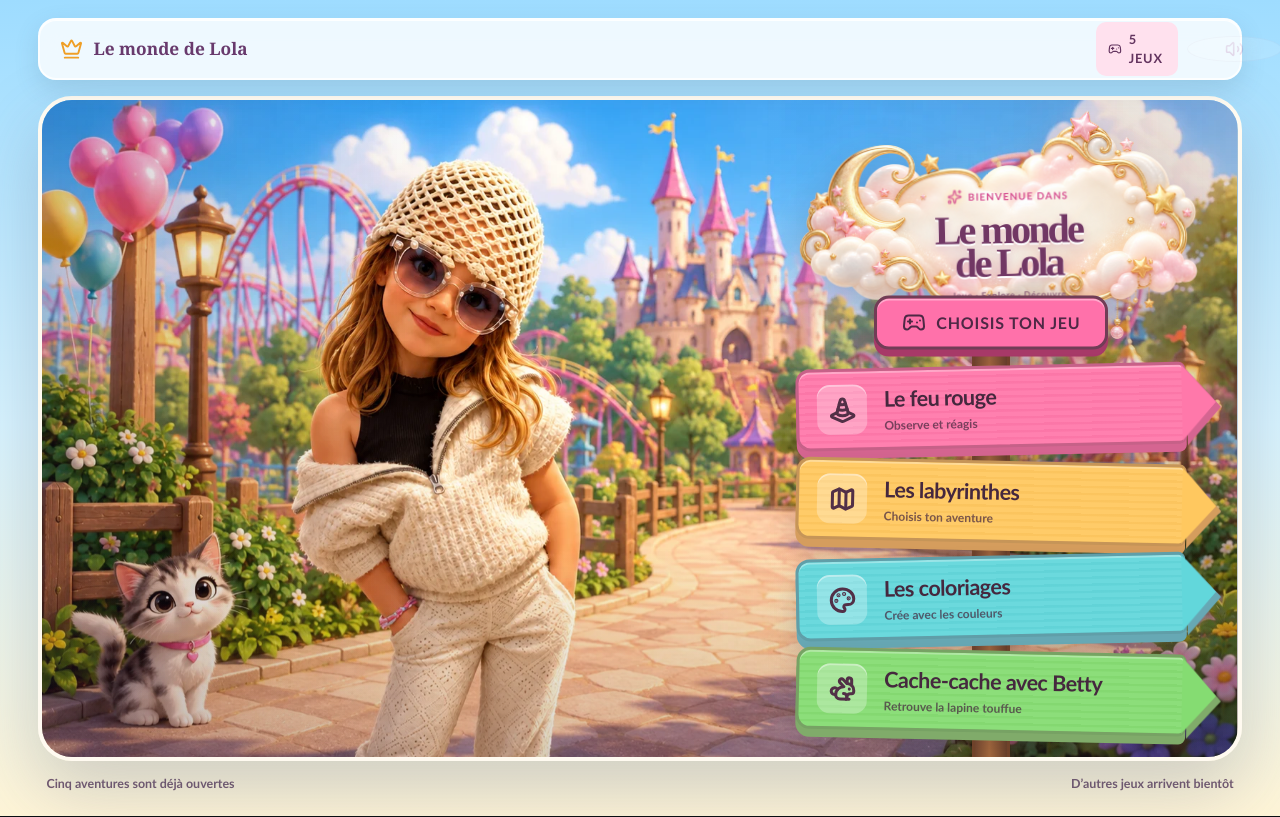
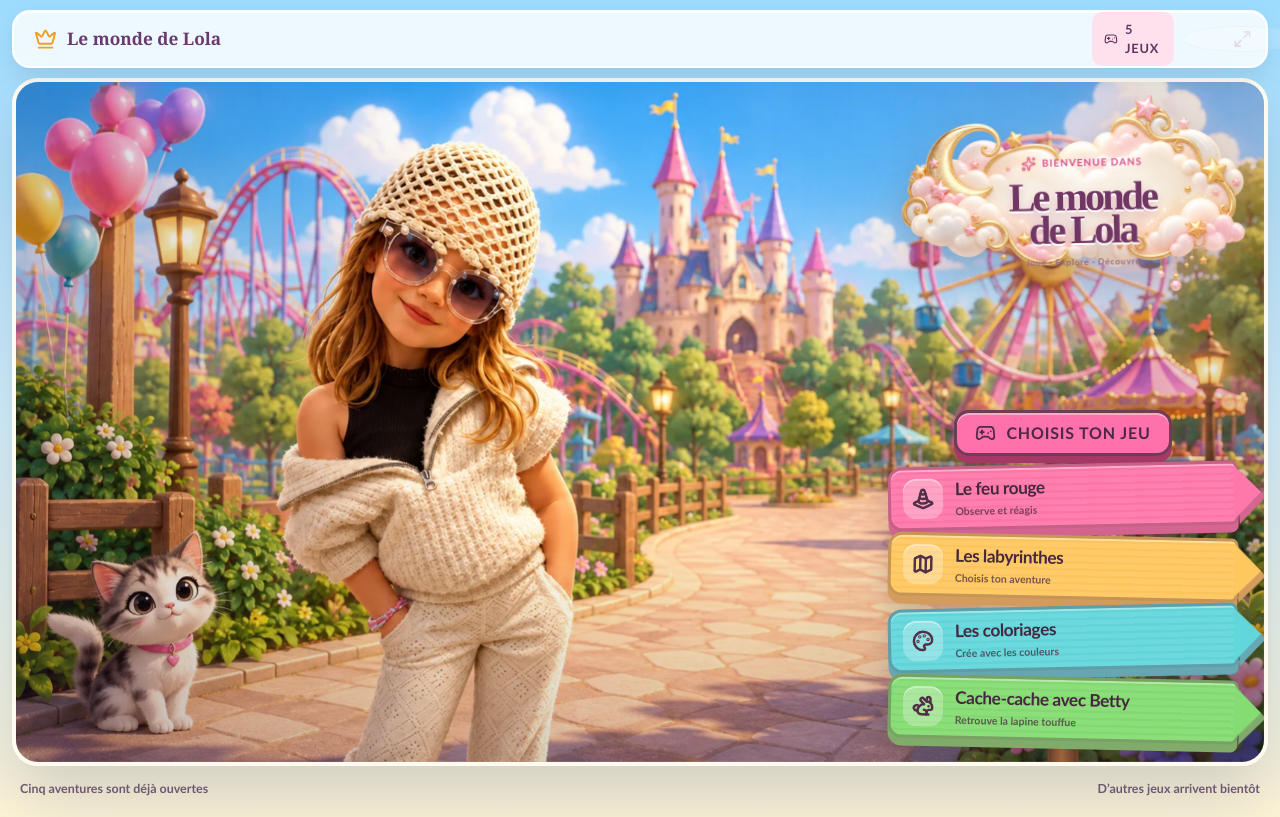
Before and after one commit to Sta2f/jeulola, a React (Vite) app: page / in a window 1280 px wide. Built offline with nearby package versions, Linux system fonts and the light colour scheme.

Commit message:
Fix iPad layouts and add fullscreen mode

```diff
--- a/app/globals.css
+++ b/app/globals.css
@@ -50,7 +50,8 @@ button { font: inherit; }
 .game-count { display: flex; align-items: center; gap: 7px; padding: 8px 12px; border-radius: 10px; color: #63345f; background: #ffe1ee; font-size: .8rem; font-weight: 800; letter-spacing: .06em; text-transform: uppercase; }
 .game-count svg { width: 17px; }
 .home-nav-actions { display: flex; align-items: center; gap: 9px; }
-.home-sound-toggle { width: 38px; height: 38px; border-radius: 10px; }
+.home-sound-toggle,.home-fullscreen-toggle { width: 38px; height: 38px; border-radius: 10px; }
+.fullscreen-tip { position: fixed; z-index: 60; right: max(16px,env(safe-area-inset-right)); bottom: max(16px,env(safe-area-inset-bottom)); width: min(390px,calc(100% - 32px)); padding: 13px 16px; border: 2px solid rgba(255,255,255,.9); border-radius: 15px; color: #63365f; background: rgba(255,240,249,.97); box-shadow: 0 15px 40px rgba(76,42,74,.24); font-size: .82rem; font-weight: 800; line-height: 1.4; }
 .park-hero { position: relative; width: min(1480px,100%); min-height: min(770px,calc(100svh - 135px)); margin: 0 auto; overflow: hidden; border: 4px solid #fffaf0; border-radius: 34px; box-shadow: 0 28px 70px rgba(74,82,115,.25),inset 0 0 0 2px rgba(89,55,100,.08); isolation: isolate; }
 .park-hero > img { position: absolute; inset: 0; z-index: -3; width: 100%; height: 100%; object-fit: cover; object-position: center; animation: banner-arrive 1.2s cubic-bezier(.2,.8,.2,1) both; }
 .park-vignette { position: absolute; inset: 0; z-index: -2; background: linear-gradient(90deg,rgba(61,33,61,.2),transparent 34%,transparent 60%,rgba(65,33,63,.13)),linear-gradient(0deg,rgba(45,28,50,.18),transparent 32%); pointer-events: none; }
@@ -421,7 +422,7 @@ button { font: inherit; }
 @keyframes complete-arrive { from { opacity: 0; transform: translate(-50%,-50%) scale(.7) rotate(-3deg); } }
 @keyframes magic-paint-flow { 0%,100% { background-position: 0 50%; } 50% { background-position: 100% 50%; } }
 
-@media (max-width: 1180px) {
+@media (max-width: 1400px), (hover: none) and (pointer: coarse) and (min-width: 701px) {
   .coloring-page { padding-bottom: 190px; }
   .coloring-workshop { grid-template-columns: minmax(0,1fr); }
   .drawing-picker { min-width: 0; overflow: hidden; }
@@ -534,7 +535,7 @@ button { font: inherit; }
 @keyframes betty-peek { 50% { transform: translateY(-9px) rotate(2deg); } }
 @keyframes betty-confetti-fall { to { transform: translateY(900px) rotate(var(--spin)); } }
 
-@media (max-width: 1180px) {
+@media (max-width: 1400px), (hover: none) and (pointer: coarse) and (min-width: 701px) {
   .betty-header { grid-template-columns: auto 1fr auto; min-height: 68px; padding: 8px 12px; }.betty-header p { display: none; }.betty-header h1 { font-size: 1.15rem; }
   .betty-intro { grid-template-columns: minmax(250px,.8fr) 1.2fr; min-height: calc(100svh - 68px); gap: 25px; padding: 24px 0 32px; }.betty-intro-art { min-height: 450px; }.betty-intro-copy h2 { font-size: clamp(2.4rem,6vw,4rem); }
   .betty-game { grid-template-columns: minmax(190px,270px) minmax(300px,480px); min-height: calc(100svh - 68px); gap: 25px; padding: 18px 0 28px; }.betty-panel h2 { font-size: 2.5rem; }.betty-panel > p { font-size: .88rem; }.betty-hearts { grid-template-columns: repeat(5,27px); margin: 15px 0; }.betty-hearts svg { width: 23px; }.betty-scene { border-width: 4px; border-radius: 24px; }
@@ -622,7 +623,7 @@ button { font: inherit; }
 @keyframes bone-celebration-zoom { 0% { opacity: 0; transform: scale(.18) rotate(-7deg); } 35% { opacity: 1; transform: scale(.72) rotate(3deg); } 75% { transform: scale(.92) rotate(-2deg); } 100% { opacity: 0; transform: scale(1.08) translateY(5%); } }
 @keyframes bone-celebration-copy { 0%,18% { opacity: 0; transform: translateY(15px) scale(.8); } 35%,78% { opacity: 1; transform: none; } 100% { opacity: 0; transform: translateY(-10px); } }
 
-@media (max-width: 1050px) and (orientation: portrait) {
+@media (max-width: 1400px) and (orientation: portrait), (hover: none) and (pointer: coarse) and (min-width: 701px) and (orientation: portrait) {
   .eclair-layout { grid-template-columns: 1fr; width: min(920px,calc(100% - 28px)); }
   .eclair-story { display: grid; grid-template-columns: 1fr minmax(220px,300px); gap: 8px 24px; align-items: end; }
   .expert-mark,.eclair-story h2,.eclair-story > p:first-of-type { grid-column: 1; }
@@ -675,10 +676,10 @@ button { font: inherit; }
 }
 
 /* Tablet tuning: keep the games large enough to play without clipping the controls. */
-@media (min-width: 701px) and (max-width: 1180px) {
+@media (min-width: 701px) and (max-width: 1400px), (hover: none) and (pointer: coarse) and (min-width: 701px) {
   .games-home { overflow-x: hidden; overflow-y: auto; padding: 10px 12px 18px; }
   .home-nav { min-height: 54px; margin-bottom: 10px; }
-  .park-hero { min-height: max(620px,calc(100dvh - 112px)); border-radius: 26px; }
+  .park-hero { min-height: max(660px,calc(100dvh - 112px)); border-radius: 26px; }
   .welcome-board { top: 8px; right: 14px; width: min(350px,38vw); }
   .signpost { top: auto; right: 26px; bottom: 22px; width: min(350px,38vw); gap: 7px; transform: none; }
   .signpost-top { min-height: 45px; margin-bottom: 1px; padding: 8px 18px; }
@@ -732,10 +733,11 @@ button { font: inherit; }
   .betty-panel > p { margin: 8px 0; }
 }
 
-@media (min-width: 701px) and (max-width: 1180px) and (orientation: landscape) {
+@media (min-width: 701px) and (max-width: 1400px) and (orientation: landscape), (hover: none) and (pointer: coarse) and (min-width: 701px) and (orientation: landscape) {
   .simulation { grid-template-columns: minmax(230px,.75fr) minmax(350px,1.25fr); }
   .maze-layout { grid-template-columns: minmax(205px,.4fr) minmax(0,1.6fr); align-items: center; }
   .maze-stage { min-width: 0; }
+  .maze-board { width: min(100%,calc(122dvh - 195px)); margin-inline: auto; }
   .eclair-header { min-height: 70px; padding: 9px 16px; }
   .eclair-layout { grid-template-columns: minmax(220px,.42fr) minmax(0,1.58fr); gap: 22px; width: min(1100px,calc(100% - 24px)); min-height: calc(100dvh - 70px); padding: 15px 0 22px; }
   .eclair-story h2 { font-size: clamp(2rem,4.2vw,3.2rem); }
@@ -748,7 +750,7 @@ button { font: inherit; }
   .eclair-board { border-radius: 18px; }
 }
 
-@media (min-width: 701px) and (max-width: 900px) and (orientation: portrait) {
+@media (min-width: 701px) and (max-width: 1400px) and (orientation: portrait), (hover: none) and (pointer: coarse) and (min-width: 701px) and (orientation: portrait) {
   .welcome-board { width: min(360px,50vw); }
   .signpost { width: min(350px,47vw); }
   .maze-page { overflow-y: auto; }
@@ -756,6 +758,9 @@ button { font: inherit; }
   .maze-story { display: grid; grid-template-columns: 1fr auto; }
   .maze-board { width: min(100%,690px); margin-inline: auto; }
   .betty-game { grid-template-columns: minmax(190px,255px) minmax(300px,430px); }
+  .simulation { grid-template-columns: 1fr; gap: 24px; }
+  .maze-menu-content { grid-template-columns: 1fr; min-height: auto; padding: 15px 0 25px; }
+  .maze-adventure { height: 350px; min-height: 350px; }
 }
 
 @media (prefers-reduced-motion: reduce) {
--- a/app/page.tsx
+++ b/app/page.tsx
@@ -1,5 +1,5 @@
 import { useEffect, useState } from 'react';
-import { ChevronLeft, Crown, Dog, Gamepad2, Map, Palette, Rabbit, Sparkles, TrafficCone, Volume2, VolumeX } from 'lucide-react';
+import { ChevronLeft, Crown, Dog, Gamepad2, Map, Maximize2, Minimize2, Palette, Rabbit, Sparkles, TrafficCone, Volume2, VolumeX } from 'lucide-react';
 import { TrafficLightGame } from './TrafficLightGame';
 import { MazeGame } from './MazeGame';
 import { ColoringGame } from './ColoringGame';
@@ -11,6 +11,8 @@ type GameScreen = 'home' | 'traffic' | 'maze-menu' | 'maze' | 'coloring' | 'ecla
 
 export default function Home() {
   const [screen, setScreen] = useState<GameScreen>('home');
+  const [isFullscreen, setIsFullscreen] = useState(false);
+  const [fullscreenTip, setFullscreenTip] = useState(false);
   const { soundOn, startAudio, stopAudio, toggleSound } = useGameAudio('home');
 
   useEffect(() => {
@@ -18,6 +20,40 @@ export default function Home() {
   }, [screen, stopAudio]);
 
   useEffect(() => preloadFileMusic(), []);
+
+  useEffect(() => {
+    const updateFullscreen = () => {
+      const webkitDocument = document as Document & { webkitFullscreenElement?: Element | null };
+      setIsFullscreen(Boolean(document.fullscreenElement ?? webkitDocument.webkitFullscreenElement));
+    };
+    document.addEventListener('fullscreenchange', updateFullscreen);
+    document.addEventListener('webkitfullscreenchange', updateFullscreen);
+    return () => {
+      document.removeEventListener('fullscreenchange', updateFullscreen);
+      document.removeEventListener('webkitfullscreenchange', updateFullscreen);
+    };
+  }, []);
+
+  const toggleFullscreen = async () => {
+    const webkitDocument = document as Document & { webkitFullscreenElement?: Element | null; webkitExitFullscreen?: () => Promise<void> | void };
+    const root = document.documentElement as HTMLElement & { webkitRequestFullscreen?: () => Promise<void> | void };
+    try {
+      if (document.fullscreenElement ?? webkitDocument.webkitFullscreenElement) {
+        if (document.exitFullscreen) await document.exitFullscreen();
+        else await webkitDocument.webkitExitFullscreen?.();
+      } else if (root.requestFullscreen) {
+        await root.requestFullscreen();
+      } else if (root.webkitRequestFullscreen) {
+        await root.webkitRequestFullscreen();
+      } else {
+        setFullscreenTip(true);
+        window.setTimeout(() => setFullscreenTip(false), 6500);
+      }
+    } catch {
+      setFullscreenTip(true);
+      window.setTimeout(() => setFullscreenTip(false), 6500);
+    }
+  };
 
   if (screen === 'traffic') return <TrafficLightGame onBack={() => setScreen('home')} />;
   if (screen === 'maze-menu') return <MazeMenu onBack={() => setScreen('home')} onPrincess={() => { startFileMusic('forest'); setScreen('maze'); }} onEclair={() => { startFileMusic('dog'); setScreen('eclair-maze'); }} />;
@@ -30,8 +66,10 @@ export default function Home() {
     <main className="games-home" onPointerDownCapture={startAudio}>
       <nav className="home-nav" aria-label="Navigation principale">
         <a className="home-brand" href="#games" aria-label="Le monde de Lola — accueil"><Crown /><span>Le monde de Lola</span></a>
-        <div className="home-nav-actions"><span className="game-count"><Gamepad2 /> 5 jeux</span><button className="game-sound-toggle light home-sound-toggle" onClick={toggleSound} aria-label={soundOn ? 'Couper la musique d’accueil' : 'Activer la musique d’accueil'}>{soundOn ? <Volume2 /> : <VolumeX />}</button></div>
+        <div className="home-nav-actions"><span className="game-count"><Gamepad2 /> 5 jeux</span><button className="game-sound-toggle light home-fullscreen-toggle" onClick={toggleFullscreen} aria-label={isFullscreen ? 'Quitter le plein écran' : 'Passer en plein écran'}>{isFullscreen ? <Minimize2 /> : <Maximize2 />}</button><button className="game-sound-toggle light home-sound-toggle" onClick={toggleSound} aria-label={soundOn ? 'Couper la musique d’accueil' : 'Activer la musique d’accueil'}>{soundOn ? <Volume2 /> : <VolumeX />}</button></div>
       </nav>
+
+      {fullscreenTip && <output className="fullscreen-tip">Sur iPad : touche Partager, puis « Sur l’écran d’accueil » pour jouer comme dans une app.</output>}
 
       <section className="park-hero" id="games" aria-label="Choisir un jeu">
         {/* oxlint-disable-next-line next/no-img-element -- Vite app with a project-local generated banner. */}
--- a/app/useGameAudio.ts
+++ b/app/useGameAudio.ts
@@ -13,19 +13,22 @@ const MUSIC_NOTES: Record<MusicTheme, number[]> = {
   home: [261.63, 329.63, 392, 523.25],
 };
 const FILE_MUSIC: Partial<Record<MusicTheme, { src: string; volume: number }>> = {
-  forest: { src: '/assets/audio/glowing-maze-path.mp3', volume: .34 },
-  dog: { src: '/assets/audio/the-lost-path-found.mp3', volume: .32 },
-  coloring: { src: '/assets/audio/colorful-quiet-time.mp3', volume: .3 },
-  hide: { src: '/assets/audio/tiptoe-through-the-corners.mp3', volume: .31 },
-  home: { src: '/assets/audio/miniature-wonderland.mp3', volume: .3 },
+  forest: { src: '/assets/audio/glowing-maze-path.mp3', volume: .1 },
+  dog: { src: '/assets/audio/the-lost-path-found.mp3', volume: .1 },
+  coloring: { src: '/assets/audio/colorful-quiet-time.mp3', volume: .09 },
+  hide: { src: '/assets/audio/tiptoe-through-the-corners.mp3', volume: .1 },
+  home: { src: '/assets/audio/miniature-wonderland.mp3', volume: .09 },
 };
 const fileMusicCache = new Map<FileMusicTheme, HTMLAudioElement>();
 const noiseBuffers = new WeakMap<AudioContext, AudioBuffer>();
 
 function getFileMusic(theme: FileMusicTheme) {
   let audio = fileMusicCache.get(theme);
-  if (audio) return audio;
   const settings = FILE_MUSIC[theme]!;
+  if (audio) {
+    audio.volume = settings.volume;
+    return audio;
+  }
   audio = new Audio(settings.src);
   audio.loop = true;
   audio.volume = settings.volume;
--- a/index.html
+++ b/index.html
@@ -5,6 +5,11 @@
     <meta name="viewport" content="width=device-width, initial-scale=1.0" />
     <meta name="description" content="Les aventures de Lola : des petits jeux colorés, dont le feu rouge et la princesse perdue dans la forêt." />
     <meta name="theme-color" content="#0d1916" />
+    <meta name="apple-mobile-web-app-capable" content="yes" />
+    <meta name="apple-mobile-web-app-status-bar-style" content="black-translucent" />
+    <meta name="apple-mobile-web-app-title" content="Jeux de Lola" />
+    <link rel="manifest" href="/manifest.webmanifest" />
+    <link rel="icon" href="/favicon.svg" />
     <title>Les aventures de Lola</title>
   </head>
   <body>
```
Also changed, not shown: public/manifest.webmanifest (added).
